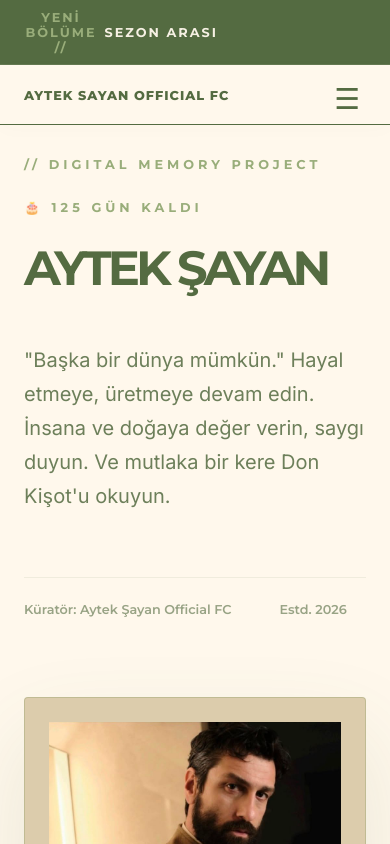
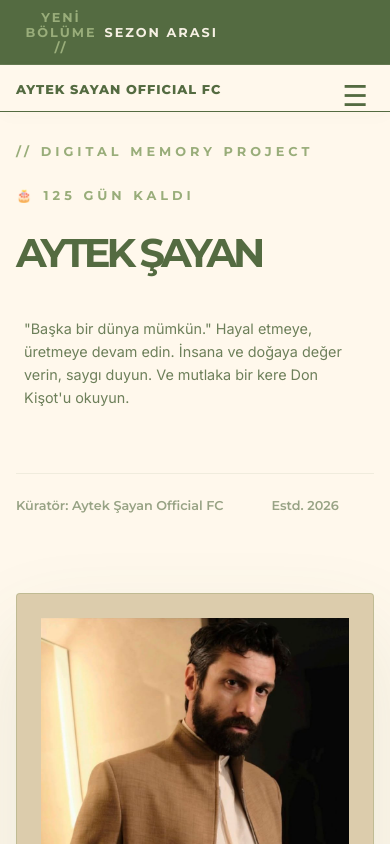
Before and after one commit to ebru1967/oyuncu-fan-projesi, a React (Vite) app: page / in a window 390 px wide. Shown: the top 844 px of the page. Built offline with nearby package versions, Linux system fonts and the light colour scheme.

Commit message:
Mobil tasarım tasiyici hatalari gid.

```diff
--- a/src/App.css
+++ b/src/App.css
@@ -1515,10 +1515,11 @@
   margin-bottom: 1rem;
 }/* ==========================================
   /* ==========================================
-   15. MOBİL UYUM (RESPONSIVE) VE HAMBURGER MENÜ
-   ========================================== */
-
-/* Bilgisayarda hamburger gizli */
+   MOBİL UYUM (RESPONSIVE) FINAL
+   NAVBAR + TYPOGRAPHY + LAYOUT
+   ========================================== */
+
+/* Desktop: hamburger gizli */
 .hamburger {
   display: none;
   font-size: 1.8rem;
@@ -1528,16 +1529,24 @@
   border: none;
 }
 
-/* Mobil */
+/* =========================
+   MOBİL (768px)
+   ========================= */
 @media (max-width: 768px) {
 
+  /* ===== GENEL ===== */
   html,
   body {
     overflow-x: hidden;
   }
 
+  .container {
+    padding: 1.5rem 1rem !important;
+  }
+
+  /* ===== NAVBAR ===== */
   .navbar {
-    padding: 1.2rem 1.5rem;
+    padding: 0.8rem 1rem !important;
     position: relative;
   }
 
@@ -1553,8 +1562,8 @@
   .hamburger {
     display: block;
     position: absolute;
-    right: 1.5rem;
-    top: 1rem;
+    right: 1rem;
+    top: 0.8rem;
     z-index: 1100;
   }
 
@@ -1598,9 +1607,7 @@
   .dropdown-menu {
     position: static;
     transform: none;
-    min-width: unset;
     width: 100%;
-    margin-top: 0.5rem;
     box-shadow: none;
     border: none;
     background: transparent;
@@ -1614,6 +1621,55 @@
     font-size: 0.75rem;
   }
 
+  /* ===== TYPOGRAPHY (EN KRİTİK KISIM) ===== */
+  .editorial-title { font-size: 1.6rem !important; }
+  .hero-main-title { font-size: 2.5rem !important; }
+  .mag-text-content h3 { font-size: 1.4rem !important; }
+  .chronicle-details h4 { font-size: 1.2rem !important; }
+
+  p,
+  .editorial-bio-paragraph,
+  .press-card-summary,
+  .manifesto-title {
+    font-size: 0.9rem !important;
+    line-height: 1.6 !important;
+
+    /* 🔥 okuma düzeltmesi */
+    word-break: break-word;
+    overflow-wrap: break-word;
+    hyphens: auto;
+  }
+
+  /* uzun kart yazılarını sınırlı göster */
+  .mag-text-content p,
+  .sidebar-mag-card p {
+    display: -webkit-box;
+    -webkit-line-clamp: 4;
+    -webkit-box-orient: vertical;
+    overflow: hidden;
+  }
+
+  .hero-statement {
+    padding: 0 0.5rem;
+  }
+
+  /* ===== HERO ===== */
+  .editorial-hero {
+    min-height: 50vh !important;
+    padding: 2rem 1rem !important;
+  }
+
+  /* ===== KARTLAR ===== */
+  .mag-row-major,
+  .sidebar-mag-card {
+    padding: 1.5rem !important;
+  }
+
+  .mag-preview-box {
+    height: 200px !important;
+  }
+
+  /* ===== GRID ===== */
   .hero-grid-container,
   .bio-grid-container,
   .registry-grid,
@@ -1622,11 +1678,6 @@
     grid-template-columns: 1fr;
   }
 
-  .editorial-hero,
-  .bio-editorial-section {
-    padding: 2rem 1.5rem;
-  }
-
   .manifesto-container {
     flex-direction: column;
     gap: 2rem;
@@ -1636,6 +1687,7 @@
     display: none;
   }
 
+  /* ===== FOOTER ===== */
   .footer-container {
     grid-template-columns: 1fr;
   }
```
